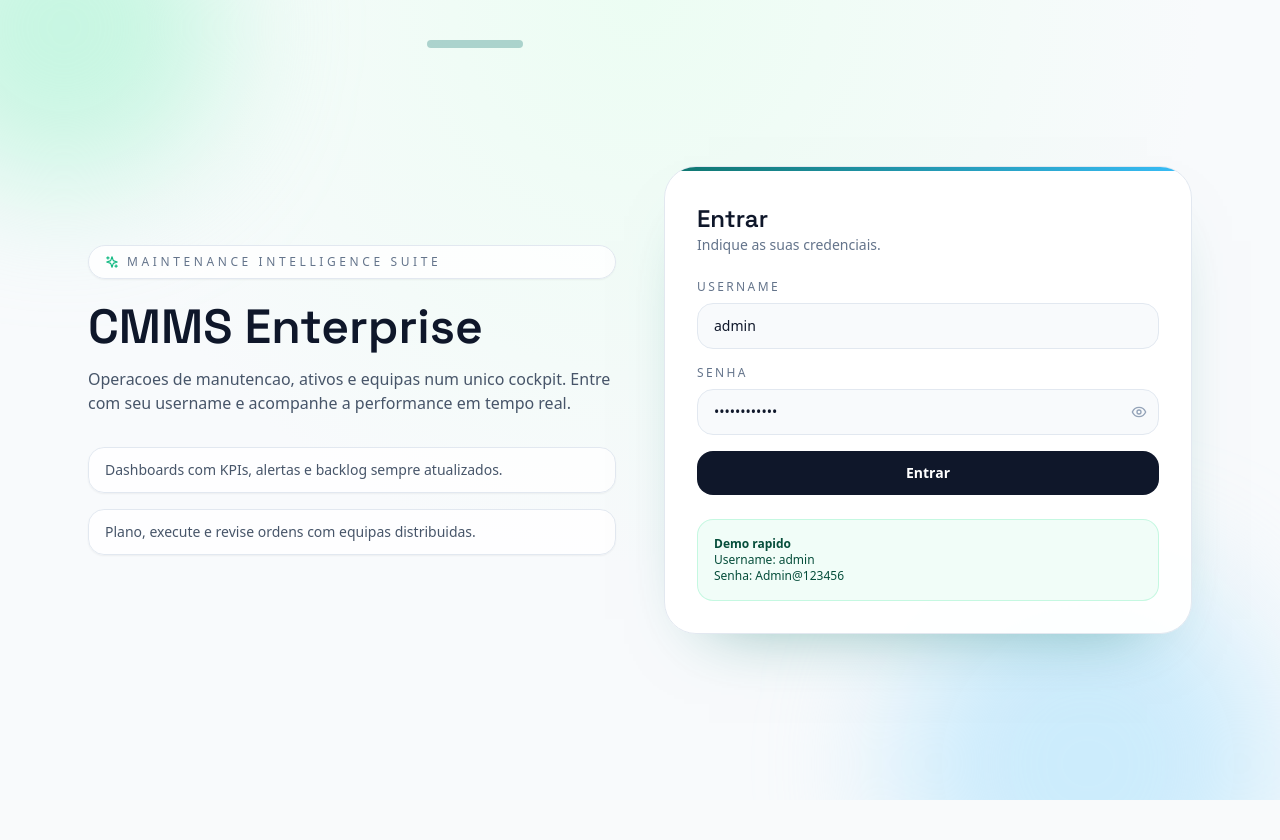
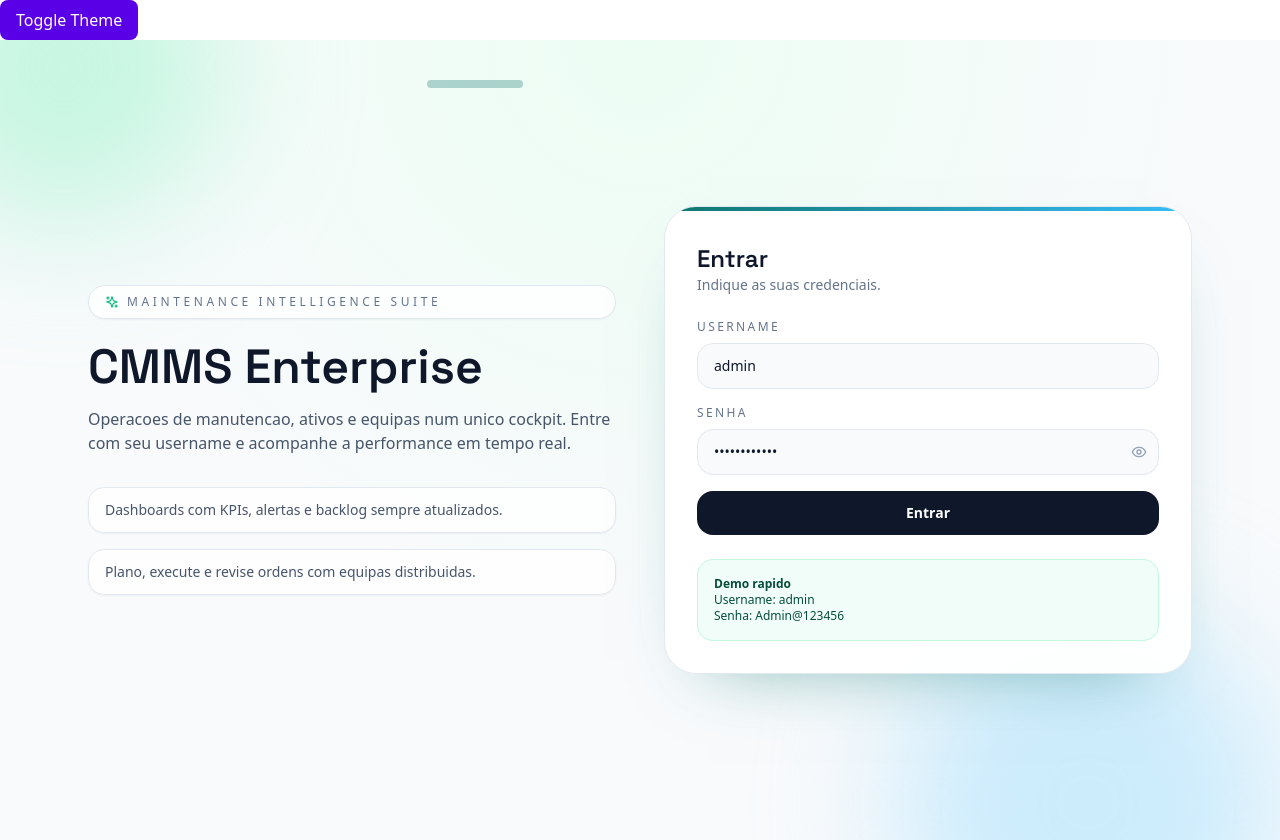
Before and after one commit to djduartesantos-hub/Manuten-o-, a React (Vite) app in the folder frontend/: page /login in a window 1280 px wide. Before the commit the page ends 800 px from the top, so only its background shows below. Built offline with nearby package versions, Linux system fonts and the light colour scheme.

Commit message:
Sistema themes

```diff
--- a/frontend/src/App.tsx
+++ b/frontend/src/App.tsx
@@ -1,4 +1,4 @@
-import React from 'react';
+import React, { useState, useEffect } from 'react';
 import { BrowserRouter, Routes, Route, Navigate } from 'react-router-dom';
 import { QueryClientProvider } from 'react-query';
 import { Toaster } from 'react-hot-toast';
@@ -26,6 +26,28 @@ import { DatabaseUpdatePage } from './pages/DatabaseUpdatePage';
 import { SetupInitPage } from './pages/SetupInitPage';
 
 import './index.css';
+
+function ThemeToggle() {
+  const [theme, setTheme] = useState(
+    localStorage.getItem('theme') || 'light'
+  );
+
+  useEffect(() => {
+    document.documentElement.classList.remove('light', 'dark');
+    document.documentElement.classList.add(theme);
+    localStorage.setItem('theme', theme);
+  }, [theme]);
+
+  const toggleTheme = () => {
+    setTheme((prevTheme) => (prevTheme === 'light' ? 'dark' : 'light'));
+  };
+
+  return (
+    <button onClick={toggleTheme} className="btn-primary">
+      Toggle Theme
+    </button>
+  );
+}
 
 function App() {
   const { isAuthenticated } = useAuth();
@@ -63,6 +85,9 @@ function App() {
     <QueryClientProvider client={queryClient}>
       <SocketProvider>
         <BrowserRouter>
+          <div className="theme-toggle-container">
+            <ThemeToggle />
+          </div>
           <Routes>
             <Route
               path="/"
--- a/frontend/src/index.css
+++ b/frontend/src/index.css
@@ -4,8 +4,24 @@
 @tailwind components;
 @tailwind utilities;
 
+/* Add global CSS variables for light and dark themes */
+:root {
+  --background: #ffffff;
+  --foreground: #000000;
+  --card: #f9f9f9;
+  --border: #e5e7eb;
+}
+
+dark {
+  --background: #1f2937;
+  --foreground: #f9fafb;
+  --card: #374151;
+  --border: #4b5563;
+}
+
 body {
-  @apply bg-gray-50;
+  background-color: var(--background);
+  color: var(--foreground);
 }
 
 .container-custom {
--- a/frontend/src/pages/MaintenancePlansPage.tsx
+++ b/frontend/src/pages/MaintenancePlansPage.tsx
@@ -434,7 +434,7 @@ export function MaintenancePlansPage() {
   return (
     <MainLayout>
       <div
-        className="relative space-y-10 font-display text-[color:var(--plans-ink)]"
+        className="relative space-y-10 font-display text-foreground"
         style={
           {
             '--plans-accent': '#0f766e',
@@ -444,17 +444,17 @@ export function MaintenancePlansPage() {
           } as CSSProperties
         }
       >
-        <section className="relative overflow-hidden rounded-[32px] border border-slate-200 bg-[radial-gradient(circle_at_top,_#ecfdf3,_#ffffff_55%)] p-8 shadow-[0_28px_80px_-60px_rgba(15,118,110,0.55)]">
+        <section className="relative overflow-hidden rounded-[32px] border border-border bg-card p-8 shadow-[0_28px_80px_-60px_rgba(15,118,110,0.55)]">
           <div className="absolute -right-12 -top-20 h-56 w-56 rounded-full bg-emerald-200/60 blur-3xl plans-float" />
           <div className="absolute -left-16 bottom-0 h-44 w-44 rounded-full bg-amber-200/50 blur-3xl plans-float" />
           <div className="absolute right-12 top-10 h-2 w-20 rounded-full bg-[color:var(--plans-accent)] opacity-50" />
           <div className="relative flex flex-col gap-6 lg:flex-row lg:items-center lg:justify-between">
             <div>
-              <p className="text-xs font-semibold uppercase tracking-[0.28em] text-emerald-700">
+              <p className="text-xs font-semibold uppercase tracking-[0.28em] text-foreground">
                 Rotinas programadas
               </p>
               <h1
-                className="mt-3 text-3xl font-semibold text-slate-900 sm:text-4xl lg:text-5xl"
+                className="mt-3 text-3xl font-semibold text-foreground sm:text-4xl lg:text-5xl"
                 onPointerDown={handleDiagnosticsPressStart}
                 onPointerUp={handleDiagnosticsPressEnd}
                 onPointerLeave={handleDiagnosticsPressEnd}
--- a/frontend/tailwind.config.ts
+++ b/frontend/tailwind.config.ts
@@ -19,4 +19,5 @@ export default {
     },
   },
   plugins: [require('@tailwindcss/forms')],
+  darkMode: 'class', // Enable dark mode with class strategy
 };
```
